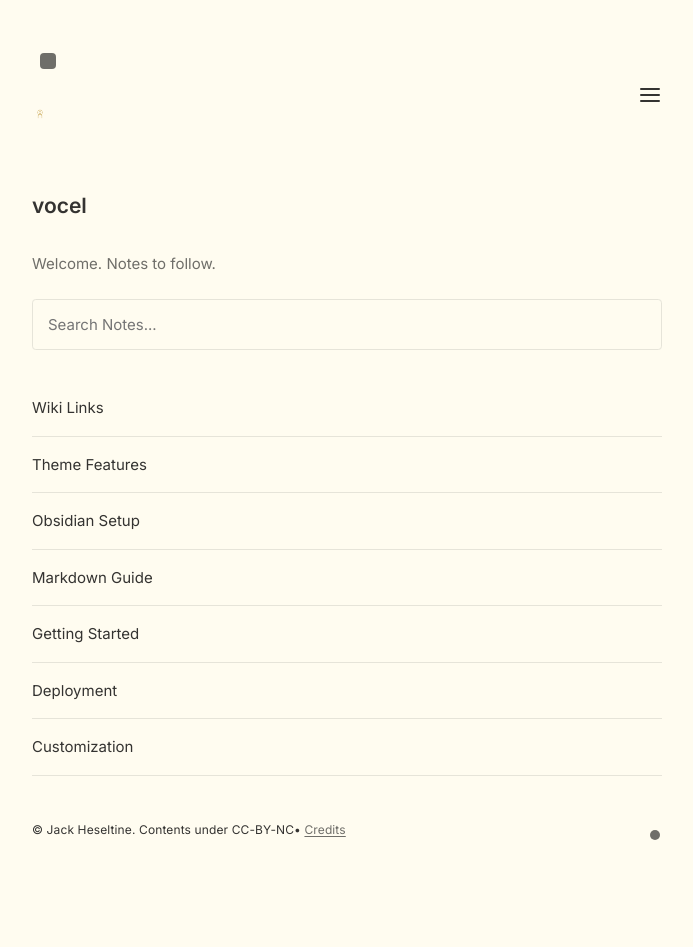
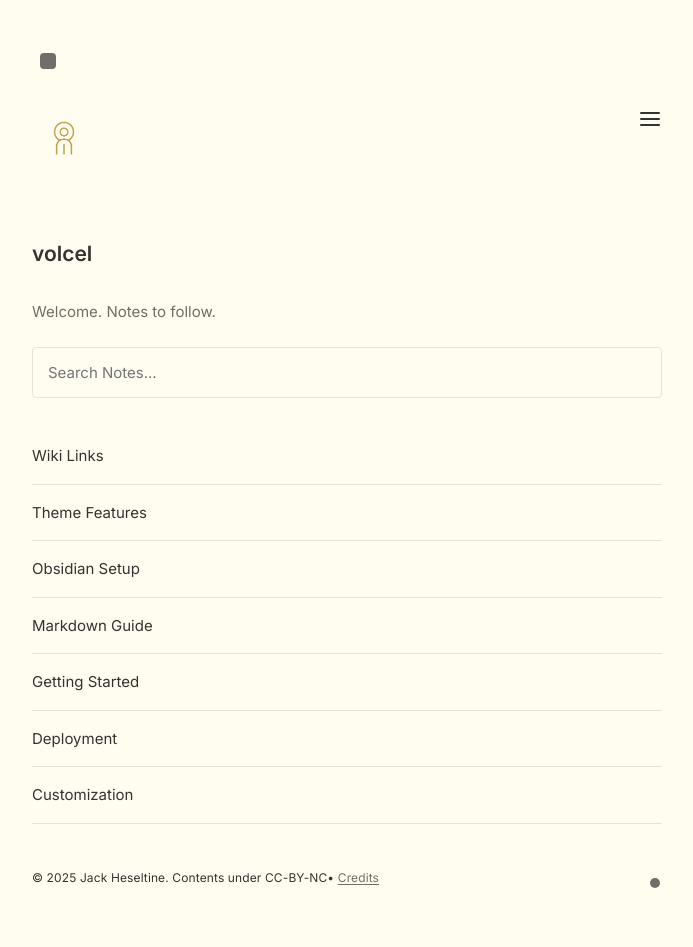
Before and after one commit to heseltime/volcel, a Jekyll site: the page built from pages/index.md, in a window 1280 px wide. Shown: the whole page, without its empty margins (293-986 px from the left). Built offline with Jekyll 4.4.1, drawn with Linux system fonts in a browser that asks for light colours; before the commit the page ends 900 px from its top, so only the background shows below that.

Commit message:
Fix footer

```diff
--- a/_includes/Footer.html
+++ b/_includes/Footer.html
@@ -1,7 +1,4 @@
 <div class="footer">
-  <script>
-      document.getElementById("year").innerHTML = new Date().getFullYear();
-  </script>
   <div class="footer-left">
     <h6>
       © <span id="year"></span> {{ site.footer.copyright }}
@@ -17,6 +14,9 @@
       </svg>
     </button>
   </div>
+  <script>
+      document.getElementById("year").innerHTML = new Date().getFullYear();
+  </script>
 </div>
 
 <script>
--- a/_includes/Nav.html
+++ b/_includes/Nav.html
@@ -5,7 +5,7 @@
         <rect x="8" y="8" width="16" height="16" rx="4" />
       </svg>
     </a>
-    <a href="{{ site.baseurl }}/volcel/"><img width=16 height=16 src="{{ site.baseurl }}/volcel/assets/img/logo-draft.png" alt="volcel"> </a>
+    <a href="{{ site.baseurl }}/volcel/"><img width=64 height=64 src="{{ site.baseurl }}/volcel/assets/img/logo-draft.png" alt="volcel"> </a>
   </div>
 
   <div class="nav-right">
--- a/pages/index.md
+++ b/pages/index.md
@@ -4,7 +4,7 @@
 
 layout: Post
 permalink: /
-title: vocel
+title: volcel
 ---
 
 Welcome. Notes to follow.
```
